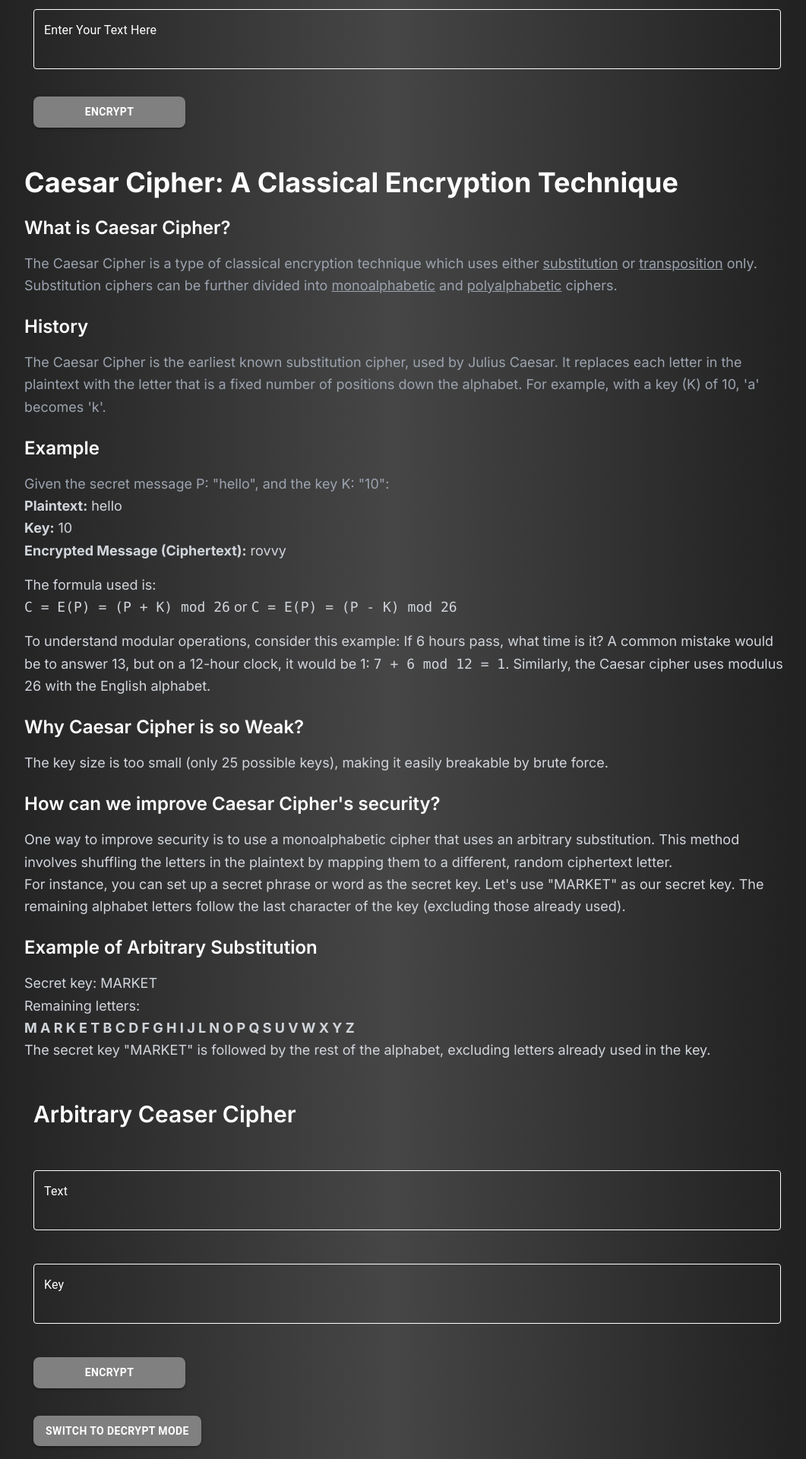
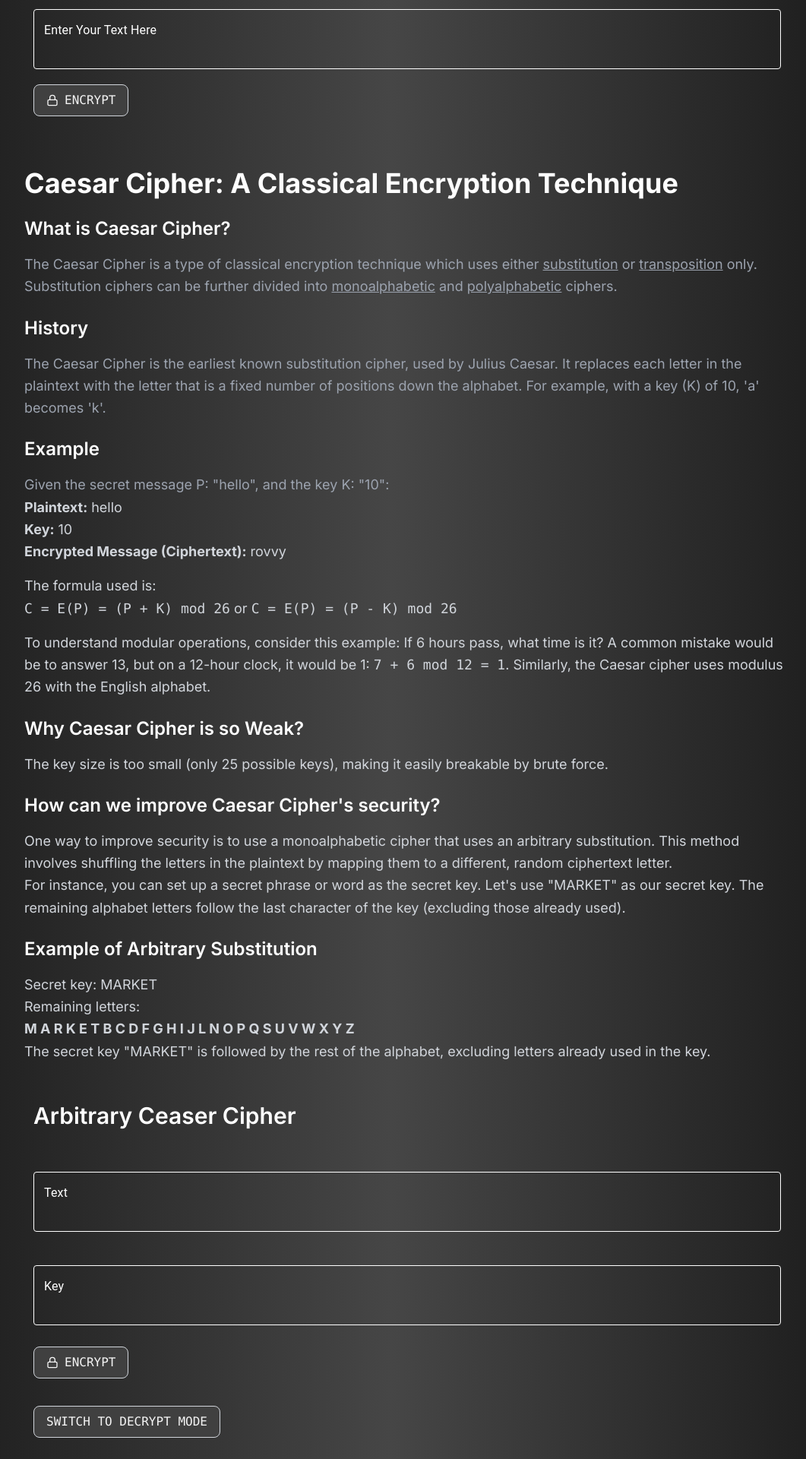
Before and after one commit to abdulmohiz01/nexus-encryption, a Next.js app: page /ciphers/caesar-cipher in a window 1280 px wide. Shown: the part 300-2220 px from the top of the page at 76% size, without its empty margins (126-1187 px from the left). Built offline with nearby package versions, Linux system fonts and the light colour scheme.

Commit message:
Added New button to Classicals

```diff
--- a/src/app/ciphers/(arbitrary)/arbitrary.js
+++ b/src/app/ciphers/(arbitrary)/arbitrary.js
@@ -1,6 +1,7 @@
 'use client'
 import { useState } from 'react';
-import { TextField, Button } from '@mui/material';
+import { TextField} from '@mui/material';
+import Button from '../../../components/button';
 
 const CaesarCipher = () => {
   const [text, setText] = useState('');
@@ -172,48 +173,8 @@ const CaesarCipher = () => {
           style: { color: 'white' },
         }}
       />
-      <Button
-        variant="contained"
-        onClick={handleClick}
-        sx={{
-          backgroundColor: 'gray',
-          color: 'white',
-          fontWeight: 'bold',
-          padding: '0.5rem 1rem',
-          borderRadius: '0.5rem',
-          mt: '1rem',
-          width: '200px',
-          transition: 'all 0.3s ease-in-out',
-          '&:hover': {
-            backgroundColor: 'lightgray',
-            color: 'black',
-          },
-        }}
-      >
-        {isEncryptMode ? 'Encrypt' : 'Decrypt'}
-      </Button>
-
-      <Button
-        variant="contained"
-        onClick={handleModeToggle}
-        sx={{
-          backgroundColor: 'gray',
-          color: 'white',
-          fontWeight: 'bold',
-          borderRadius: '0.5rem',
-          mt: '1rem',
-          padding: '0.5rem 1rem',
-          width: 'auto',
-          transition: 'all 0.3s ease-in-out',
-          '&:hover': {
-            backgroundColor: 'lightgray',
-            color: 'black',
-          },
-
-        }}
-      >
-        {isEncryptMode ? 'Switch to Decrypt Mode' : 'Switch to Encrypt Mode'}
-      </Button>
+      <Button onClick={handleClick} buttonText={isEncryptMode ? 'Encrypt' : 'Decrypt'} type={isEncryptMode ? 1: 2} />
+      <Button onClick={handleModeToggle} buttonText={isEncryptMode ? 'Switch to Decrypt Mode' : 'Switch to Encrypt Mode'} />
 
       <div className={`lg:w-[100%] sm:w-full rotations-container ${isRotationsVisible ? 'open' : 'closed'}`}>
         <div className="w-full">
--- a/src/app/ciphers/(caesar)/caesar.js
+++ b/src/app/ciphers/(caesar)/caesar.js
@@ -2,8 +2,8 @@
 import React, { useState } from 'react';
 import { TextField } from '@mui/material';
 import Tooltip from '@mui/material/Tooltip';
-import Button from "@mui/material/Button"
 import ArbitraryCaesarCipher from "../(arbitrary)/arbitrary";
+import Button from "../../../components/button";
 
 
 
@@ -134,26 +134,7 @@ const Caesar = () => {
                             style: { color: 'white' },
                         }}
                     />
-                    <Button
-                        onClick={handleEncrypt}
-                        variant="contained"
-                        sx={{
-                            backgroundColor: 'gray',
-                            color: 'white',
-                            fontWeight: 'bold',
-                            padding: '0.5rem 1rem',
-                            borderRadius: '0.5rem',
-                            mt: '1rem',
-                            width: '200px',
-                            transition: 'all 0.3s ease-in-out',
-                            '&:hover': {
-                                backgroundColor: 'lightgray',
-                                color: 'black'
-                            },
-                        }}
-                    >
-                        Encrypt
-                    </Button>
+                    <Button onClick={ handleEncrypt} type={1} />
 
                 </div>
                 {/* ---------------------ROTATIONS--------------------- */}
--- a/src/app/ciphers/(railfence)/railfence.js
+++ b/src/app/ciphers/(railfence)/railfence.js
@@ -1,7 +1,8 @@
 'use client';
 
 import { useState } from 'react';
-import { TextField, Button } from '@mui/material';
+import { TextField } from '@mui/material';
+import Button from '../../../components/button';
 
 const RailFence = () => {
     const [plaintext, setPlaintext] = useState('');
@@ -173,26 +174,8 @@ const RailFence = () => {
                     style: { color: 'white' },
                 }}
             />
-            <Button
-                variant="contained"
-                onClick={handleEncrypt}
-                sx={{
-                    backgroundColor: 'gray',
-                    color: 'white',
-                    fontWeight: 'bold',
-                    padding: '0.5rem 1rem',
-                    borderRadius: '0.5rem',
-                    mt: '1rem',
-                    width: '200px',
-                    transition: 'all 0.3s ease-in-out',
-                    '&:hover': {
-                        backgroundColor: 'lightgray',
-                        color: 'black'
-                    },
-                }}
-            >
-                Encrypt
-            </Button>
+            <Button onClick={handleEncrypt} type={1} />
+
             {showResult1 && (
                 <div className="sm:w-full lg:w-[80%] slide-down">
                     <h1 className="text-2xl font-semibold mb-3 sm:px-2 text-white">Result</h1>
@@ -204,26 +187,8 @@ const RailFence = () => {
 
                 </div>
             )}
-            <Button
-                variant="contained"
-                onClick={handleDecrypt}
-                sx={{
-                    backgroundColor: 'gray',
-                    color: 'white',
-                    fontWeight: 'bold',
-                    padding: '0.5rem 1rem',
-                    borderRadius: '0.5rem',
-                    mt: '1rem',
-                    width: '200px',
-                    transition: 'all 0.3s ease-in-out',
-                    '&:hover': {
-                        backgroundColor: 'lightgray',
-                        color: 'black'
-                    },
-                }}
-            >
-                Decrypt
-            </Button>
+            <Button onClick={handleDecrypt} buttonText={'Decrypt'} type={2} />
+
             {showResult2 && (
                 <div className="sm:w-full lg:w-[80%] slide-down">
                     <h1 className="text-2xl font-semibold mb-3 sm:px-2 text-white">Result</h1>
--- a/src/app/ciphers/(rsa)/rsa.js
+++ b/src/app/ciphers/(rsa)/rsa.js
@@ -1,6 +1,7 @@
 'use client'
 import React, { useState } from 'react';
-import { TextField, Button, Select, MenuItem, InputLabel, FormControl } from '@mui/material';
+import { TextField, Select, MenuItem, InputLabel, FormControl } from '@mui/material';
+import Button from '../../../components/button';
 import { styled } from '@mui/material/styles';
 import JSEncrypt from "jsencrypt";
 
@@ -212,15 +213,7 @@ const RSAPage = () => {
                             <MenuItem value={4096}>4096 bits</MenuItem>
                         </StyledSelect>
                     </FormControl>
-                    <StyledButton
-                        variant="contained"
-                        onClick={handleGenerateKeyPair}
-                        className="mb-4"
-                        disabled={isGeneratingKeys}
-                    >
-                        {isGeneratingKeys ? 'Generating...' : 'Generate Key Pair'}
-                    </StyledButton>
-
+                    <Button onClick={handleGenerateKeyPair} buttonText={isGeneratingKeys ? 'Generating...' : 'Generate Key Pair'} />
                     <StyledTextField
                         label="Public Key"
                         variant="outlined"
@@ -255,13 +248,8 @@ const RSAPage = () => {
                         onChange={(e) => setPlaintext(e.target.value)}
                         className="mb-4"
                     />
-                    <StyledButton
-                        variant="contained"
-                        onClick={handleEncrypt}
-                        className="mr-4 mb-3"
-                    >
-                        Encrypt
-                    </StyledButton>
+                    <Button onClick={handleEncrypt} type={1} />
+
                     <StyledTextField
                         label="Ciphertext"
                         variant="outlined"
@@ -272,13 +260,7 @@ const RSAPage = () => {
                         onChange={(e) => setCiphertext(e.target.value)}
                         className="mb-4"
                     />
-                    <StyledButton
-                        variant="contained"
-                        onClick={handleDecrypt}
-                        className="mr-4 mb-3"
-                    >
-                        Decrypt
-                    </StyledButton>
+                    <Button onClick={handleDecrypt} buttonText={'Decrypt'} type={2} />
                     <StyledTextField
                         label="Decrypted Text"
                         variant="outlined"
--- a/src/app/ciphers/(vigenere)/vigenere.js
+++ b/src/app/ciphers/(vigenere)/vigenere.js
@@ -1,6 +1,7 @@
 'use client';
 import { useState } from 'react';
-import { TextField, Button } from '@mui/material';
+import { TextField} from '@mui/material';
+import Button from '../../../components/button';
 
 const Vigenere = () => {
   const [text, setText] = useState('');
@@ -140,46 +141,8 @@ const Vigenere = () => {
           style: { color: 'white' },
         }}
       />
-      <Button
-        variant="contained"
-        onClick={handleEncrypt}
-        sx={{
-          backgroundColor: 'gray',
-          color: 'white',
-          fontWeight: 'bold',
-          padding: '0.5rem 1rem',
-          borderRadius: '0.5rem',
-          mt: '1rem',
-          width: '200px',
-          transition: 'all 0.3s ease-in-out',
-          '&:hover': {
-            backgroundColor: 'lightgray',
-            color: 'black'
-          },
-        }}
-      >
-        {isEncryptMode ? 'Encrypt' : 'Decrypt'}
-      </Button>
-      <Button
-        variant="contained"
-        onClick={handleModeToggle}
-        sx={{
-          backgroundColor: 'gray',
-          color: 'white',
-          fontWeight: 'bold',
-          padding: '0.5rem 1rem',
-          borderRadius: '0.5rem',
-          mt: '1rem',
-          width: 'auto',
-          transition: 'all 0.3s ease-in-out',
-          '&:hover': {
-            backgroundColor: 'lightgray',
-            color: 'black'
-          },
-        }}
-      >
-        {isEncryptMode ? 'Switch to Decrypt Mode' : 'Switch to Encrypt Mode'}
-      </Button>
+      <Button onClick={handleEncrypt} buttonText={isEncryptMode ? 'Encrypt' : 'Decrypt'} type={isEncryptMode ? 1 : 2}/>
+      <Button onClick={handleModeToggle} buttonText={isEncryptMode ? 'Switch to Decrypt Mode' : 'Switch to Encrypt Mode'}/>
       <div className={`sm:w-full lg:w-[80%] rotations-container ${result ? 'open' : 'closed'}`}>
         <div className="w-full">
           <div className="xl:w-[100%] sm:w-full">
--- a/src/components/button.js
+++ b/src/components/button.js
@@ -1,25 +1,28 @@
-import { useRef, useState } from "react";
-import { FiLock } from "react-icons/fi";
+import { useRef, useState, useEffect } from "react";
+import { FiLock,FiUnlock } from "react-icons/fi";
 import { motion } from "framer-motion";
 
-
-
-const TARGET_TEXT = "Explore Ciphers";
+const TARGET_TEXT = "Encrypt";
 const CYCLES_PER_LETTER = 2;
 const SHUFFLE_TIME = 50;
-
 const CHARS = "!@#$%^&*():{};|,.<>/?";
 
-const EncryptButton = () => {
+const Button = ({ onClick, buttonText, type }) => {
     const intervalRef = useRef(null);
+    const [text, setText] = useState(buttonText || TARGET_TEXT);
+    const originalText = useRef(buttonText || TARGET_TEXT); // Store original text
+    const [animationActive, setAnimationActive] = useState(false); // State for controlling animation
 
-  const [text, setText] = useState(TARGET_TEXT);
+    useEffect(() => {
+        originalText.current = buttonText || TARGET_TEXT; // Update original text if buttonText changes
+        setText(buttonText || TARGET_TEXT);
+    }, [buttonText]);
 
     const scramble = () => {
         let pos = 0;
 
         intervalRef.current = setInterval(() => {
-      const scrambled = TARGET_TEXT.split("")
+            const scrambled = originalText.current.split("")
                 .map((char, index) => {
                     if (pos / CYCLES_PER_LETTER > index) {
                         return char;
@@ -35,7 +38,7 @@ const EncryptButton = () => {
             setText(scrambled);
             pos++;
 
-      if (pos >= TARGET_TEXT.length * CYCLES_PER_LETTER) {
+            if (pos >= originalText.current.length * CYCLES_PER_LETTER) {
                 stopScramble();
             }
         }, SHUFFLE_TIME);
@@ -43,33 +46,36 @@ const EncryptButton = () => {
 
     const stopScramble = () => {
         clearInterval(intervalRef.current || undefined);
+        setText(originalText.current); // Restore original text
+    };
 
-    setText(TARGET_TEXT);
+    const handleOnHover = () => {
+        setAnimationActive(true); // Activate animation on click
+        // Stop the animation after 2 seconds
+        setTimeout(() => {
+            setAnimationActive(false);
+        }, 2000);
     };
 
     return (
         <motion.button
-      whileHover={{
-        scale: 1.025,
-      }}
-      whileTap={{
-        scale: 0.975,
-      }}
+            whileHover={{ scale: 1.025 }}
+            whileTap={{ scale: 0.975 }}
             onMouseEnter={scramble}
             onMouseLeave={stopScramble}
-      className="group relative overflow-hidden rounded-lg border-[1px] border-gray-300 bg-neutral-700 px-4 py-2 font-mono font-medium uppercase text-neutral-300 transition-colors hover:text-white"
+            onClick={onClick}
+            onHoverStart={handleOnHover}
+            className="group relative overflow-hidden rounded-lg mb-4 border-[1px] border-gray-300 bg-neutral-700 px-4 py-2 font-mono font-medium uppercase text-neutral-100 transition-colors hover:text-white"
         >
-      <div className="relative z-10 flex items-center gap-2">
-        <FiLock />
+            <div className="relative z-10 flex items-center gap-2 ">
+                {type == 1 ? <FiLock /> : null}
+                {type == 2 ? <FiUnlock /> : null}
+
                 <span>{text}</span>
             </div>
             <motion.span
-        initial={{
-          y: "100%",
-        }}
-        animate={{
-          y: "-100%",
-        }}
+                initial={{ y: "100%" }}
+                animate={animationActive ? { y: "-100%" } : { y: "100%" }} // Control animation based on state
                 transition={{
                     repeat: Infinity,
                     repeatType: "mirror",
@@ -82,4 +88,4 @@ const EncryptButton = () => {
     );
 };
 
-export default EncryptButton;
+export default Button;
--- /dev/null
+++ b/src/components/homebutton.js
@@ -0,0 +1,85 @@
+import { useRef, useState } from "react";
+import { FiLock } from "react-icons/fi";
+import { motion } from "framer-motion";
+
+
+
+const TARGET_TEXT = "Explore Ciphers";
+const CYCLES_PER_LETTER = 2;
+const SHUFFLE_TIME = 50;
+
+const CHARS = "!@#$%^&*():{};|,.<>/?";
+
+const HomeButton = () => {
+  const intervalRef = useRef(null);
+
+  const [text, setText] = useState(TARGET_TEXT);
+
+  const scramble = () => {
+    let pos = 0;
+
+    intervalRef.current = setInterval(() => {
+      const scrambled = TARGET_TEXT.split("")
+        .map((char, index) => {
+          if (pos / CYCLES_PER_LETTER > index) {
+            return char;
+          }
+
+          const randomCharIndex = Math.floor(Math.random() * CHARS.length);
+          const randomChar = CHARS[randomCharIndex];
+
+          return randomChar;
+        })
+        .join("");
+
+      setText(scrambled);
+      pos++;
+
+      if (pos >= TARGET_TEXT.length * CYCLES_PER_LETTER) {
+        stopScramble();
+      }
+    }, SHUFFLE_TIME);
+  };
+
+  const stopScramble = () => {
+    clearInterval(intervalRef.current || undefined);
+
+    setText(TARGET_TEXT);
+  };
+
+  return (
+    <motion.button
+      whileHover={{
+        scale: 1.025,
+      }}
+      whileTap={{
+        scale: 0.975,
+      }}
+      onMouseEnter={scramble}
+      onMouseLeave={stopScramble}
+      className="group relative overflow-hidden rounded-lg border-[1px] border-gray-300 bg-neutral-700 px-4 py-2 font-mono font-medium uppercase text-neutral-100 transition-colors hover:text-white"
+    >
+      <div className="relative z-10 flex items-center gap-2">
+        {/* <FiLock /> */}
+        <span>{text}</span>
+      </div>
+      <motion.span
+        initial={{
+          y: "100%",
+        }}
+        animate={{
+          y: "-100%",
+        }}
+        transition={{
+          repeat: Infinity,
+          repeatType: "mirror",
+          duration: 1,
+          ease: "linear",
+        }}
+        className="duration-300 absolute inset-0 z-0 scale-125 bg-gradient-to-t from-indigo-400/0 from-40% via-white to-indigo-400/0 to-60% opacity-0 transition-opacity group-hover:opacity-100"
+      />
+    </motion.button>
+  );
+};
+
+export default HomeButton;
```
Also changed, not shown: src/app/page.js (+2 -23 lines). Lines whose indentation alone changed are shown as unchanged.
